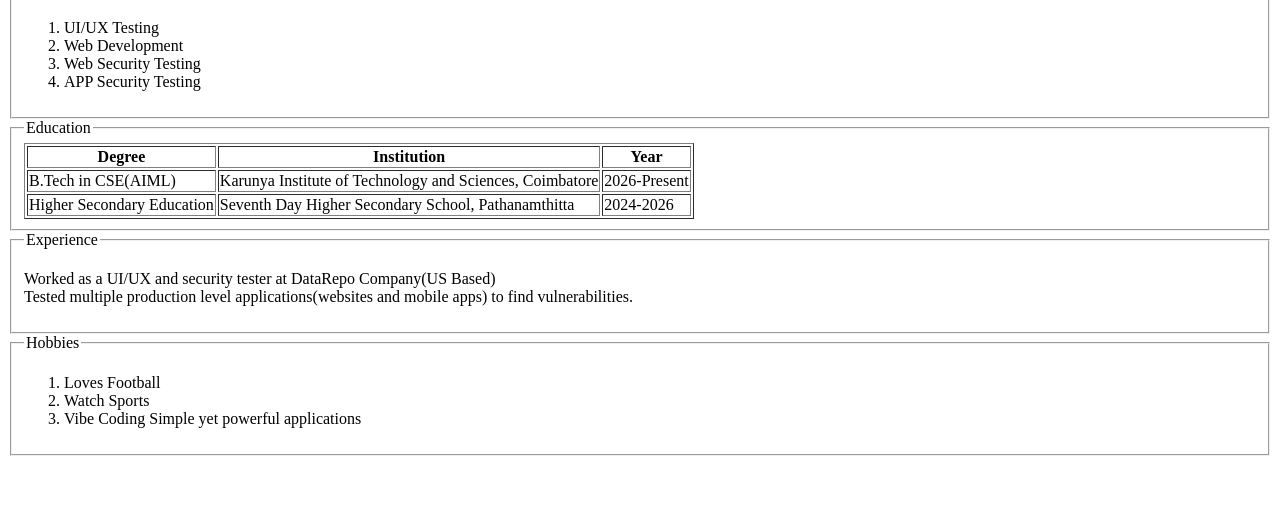
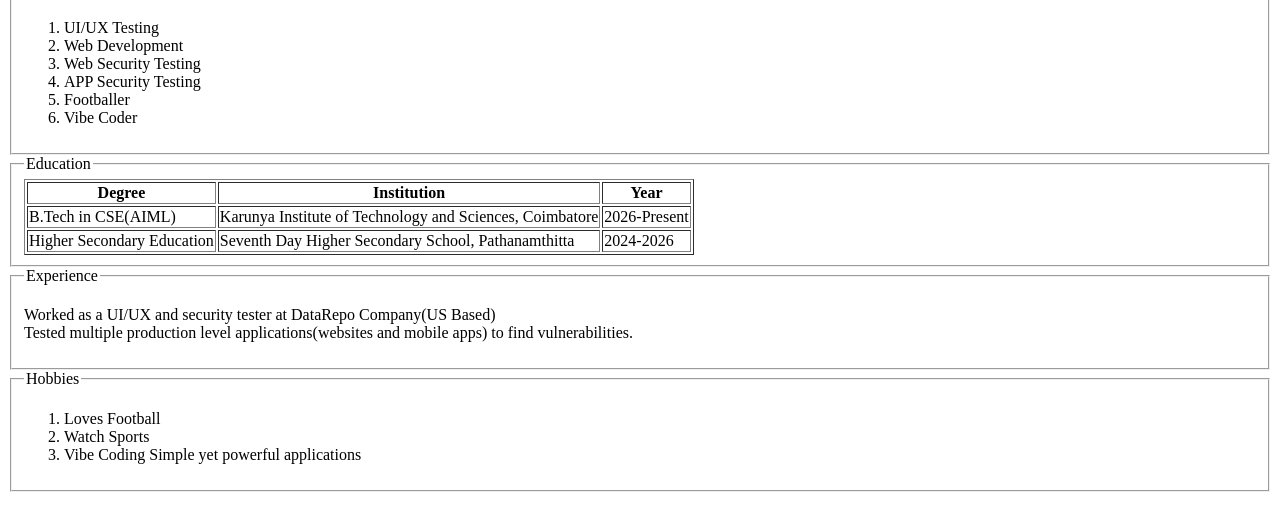
Before and after one commit to alwinanil4/my-portfolio, a plain HTML site: page index.html in a window 1280 px wide. Shown: the part 261-792 px from the top of the page. Drawn offline with Linux system fonts and the light colour scheme.

Commit message:
Update index.html

```diff
--- a/index.html
+++ b/index.html
@@ -26,6 +26,8 @@
                         <li>Web Development</li>
                         <li>Web Security Testing</li>
                         <li>APP Security Testing</li>
+                        <li>Footballer</li>
+                        <li>Vibe Coder</li>
                     </ol>
                 </fieldset>
                 <fieldset>
```
